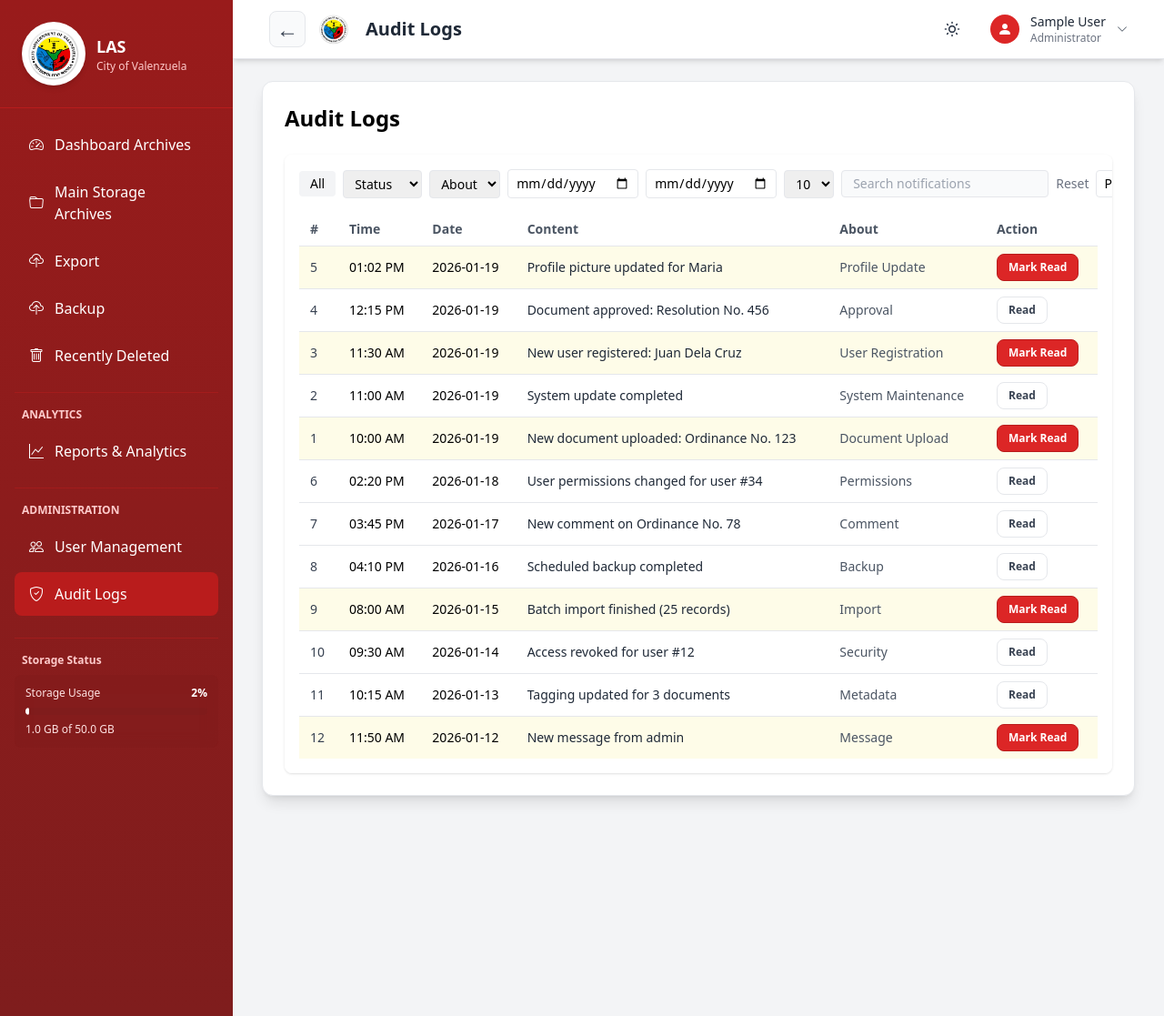
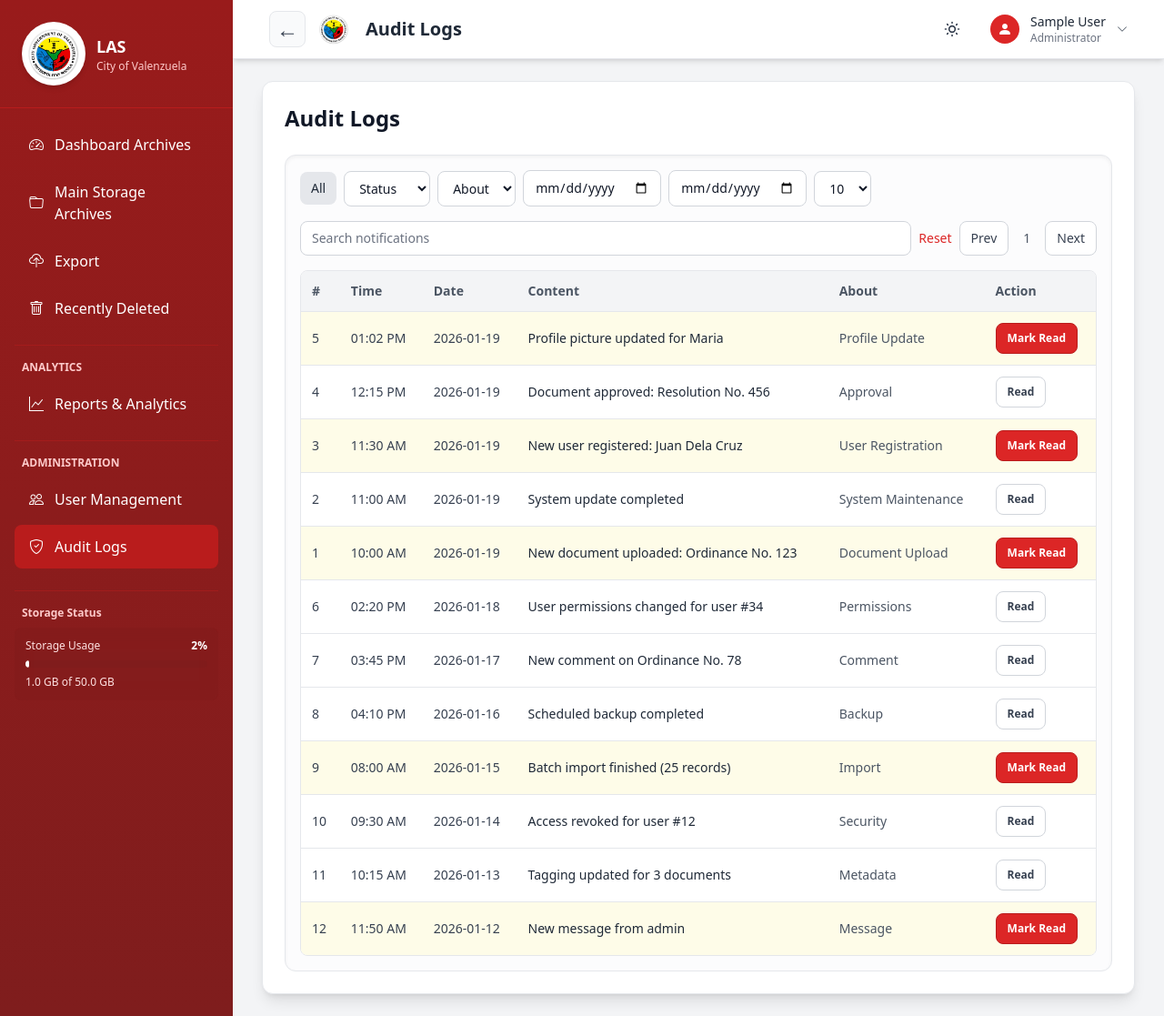
Before and after one commit to Rakshasa010/LGU2-Archives, a PHP site: page /LGU2-Archives/audit-logs.php in a window 1280 px wide. Shown: the whole page at 91% size. Run offline with PHP 8.4, Linux system fonts and the light colour scheme; the visitor is signed in with stand-in values (Sample User, id 1); data comes from the database, SQL or seed files in the repository; some libraries are stand-ins or nearby versions.

Commit message:
update_re

```diff
--- a/LGU2-Archives/audit-logs.php
+++ b/LGU2-Archives/audit-logs.php
@@ -68,7 +68,7 @@
         <link rel="stylesheet" href="assets/css/archives-landing.css">
         <link rel="stylesheet" href="assets/css/audit-logs.css">
     </head>
-    <body class="bg-gray-100 dark:bg-slate-900 font-sans antialiased transition-colors duration-200">
+    <body class="bg-gray-100 dark:bg-slate-900 font-sans antialiased transition-colors duration-200 min-h-screen">
         <!-- Mobile Sidebar Overlay -->
         <div id="sidebar-overlay" class="fixed inset-0 bg-black/60 backdrop-blur-sm z-40 md:hidden opacity-0 pointer-events-none transition-all duration-300 ease-out"></div>
 
@@ -109,10 +109,7 @@
                     <span>Export</span>
                 </a>
 
-                <a href="recent_deleted.php" class="flex items-center px-4 py-3 text-white hover:bg-red-700/70 rounded-lg mb-1 transition-all duration-200 hover:translate-x-1">
-                    <i class="bi bi-trash mr-3 text-lg"></i>
-                    <span>Backup</span>
-                </a>
+
 
                  <!-- ANALYTICS Section -->
             <div class="mt-4 pt-4 border-t border-red-700/50">
@@ -182,11 +179,6 @@
                         <a href="#" class="flex items-center px-4 py-3 text-white hover:bg-red-700/70 rounded-lg mb-1 transition-all duration-200 hover:translate-x-1">
                             <i class="bi bi-cloud-upload mr-3"></i>
                             <span class="sidebar-text">Export</span>
-                        </a>
-
-                        <a href="#" class="flex items-center px-4 py-3 text-white hover:bg-red-700/70 rounded-lg mb-1 transition-all duration-200 hover:translate-x-1">
-                            <i class="bi bi-cloud-upload mr-3"></i>
-                            <span class="sidebar-text">Backup</span>
                         </a>
 
                         <a href="recent_deleted.php" class="flex items-center px-4 py-3 text-white hover:bg-red-700/70 rounded-lg mb-1 transition-all duration-200 hover:translate-x-1">
@@ -298,74 +290,74 @@
                 <main class="flex-1 overflow-y-auto bg-gray-100 dark:bg-slate-900">
                     <div class="max-w-7xl mx-auto px-4 sm:px-6 lg:px-8 py-6">
                         <div class="space-y-6">
-                            <div class="bg-white dark:bg-slate-800 rounded-xl shadow-lg border border-gray-200 dark:border-slate-700 p-6">
+                            <div class="bg-white dark:bg-slate-800/95 rounded-xl shadow-lg border border-gray-200 dark:border-slate-600/80 p-4 sm:p-6">
                                 <div class="flex items-center justify-between mb-6">
                                     <div class="flex items-center space-x-3">
-                                        <h1 class="text-2xl font-bold">Audit Logs</h1>
+                                        <h1 class="text-xl sm:text-2xl font-bold text-gray-900 dark:text-slate-100">Audit Logs</h1>
                                     </div>
                                 </div>
 
-                                <div class="bg-white dark:bg-slate-800 rounded-lg shadow p-4 overflow-x-auto">
-                                    <div class="flex items-center justify-between mb-4">
-                                        <div class="flex items-center space-x-2">
-                                            <button id="filter-all" class="px-3 py-1 rounded bg-gray-100 dark:bg-slate-700 text-sm">All</button>
-                                            <select id="filter-status" class="px-2 py-1 rounded border text-sm">
+                                <div class="bg-gray-50/50 dark:bg-slate-800/80 rounded-xl border border-gray-200 dark:border-slate-600/80 shadow-inner dark:shadow-none p-4 overflow-x-auto">
+                                    <div class="flex flex-col gap-4 mb-4">
+                                        <div class="flex flex-wrap items-center gap-2">
+                                            <button id="filter-all" class="px-3 py-2 rounded-lg bg-gray-200 dark:bg-slate-600 text-gray-800 dark:text-slate-200 text-sm font-medium hover:bg-gray-300 dark:hover:bg-slate-500 transition-colors">All</button>
+                                            <select id="filter-status" class="px-3 py-2 rounded-lg border border-gray-300 dark:border-slate-500 bg-white dark:bg-slate-700 text-gray-900 dark:text-slate-100 text-sm">
                                                 <option value="">Status</option>
                                                 <option value="unread">Unread</option>
                                                 <option value="read">Read</option>
                                             </select>
-                                            <select id="filter-about" class="px-2 py-1 rounded border text-sm">
+                                            <select id="filter-about" class="px-3 py-2 rounded-lg border border-gray-300 dark:border-slate-500 bg-white dark:bg-slate-700 text-gray-900 dark:text-slate-100 text-sm">
                                                 <option value="">About</option>
                                             </select>
-                                            <input id="filter-from" type="date" class="px-2 py-1 rounded border text-sm">
-                                            <input id="filter-to" type="date" class="px-2 py-1 rounded border text-sm">
-                                            <select id="page-size" class="px-2 py-1 rounded border text-sm">
+                                            <input id="filter-from" type="date" class="px-3 py-2 rounded-lg border border-gray-300 dark:border-slate-500 bg-white dark:bg-slate-700 text-gray-900 dark:text-slate-100 text-sm">
+                                            <input id="filter-to" type="date" class="px-3 py-2 rounded-lg border border-gray-300 dark:border-slate-500 bg-white dark:bg-slate-700 text-gray-900 dark:text-slate-100 text-sm">
+                                            <select id="page-size" class="px-3 py-2 rounded-lg border border-gray-300 dark:border-slate-500 bg-white dark:bg-slate-700 text-gray-900 dark:text-slate-100 text-sm">
                                                 <option value="10">10</option>
                                                 <option value="25">25</option>
                                                 <option value="50">50</option>
                                             </select>
-                                            <span id="unread-count" class="ml-3 text-sm text-gray-600 dark:text-gray-300"></span>
+                                            <span id="unread-count" class="ml-2 text-sm text-gray-600 dark:text-slate-400"></span>
                                         </div>
-                                        <div class="flex items-center space-x-2">
-                                            <input id="searchInput" type="search" placeholder="Search notifications" class="px-3 py-1 border rounded bg-gray-50 dark:bg-slate-700 text-sm">
-                                            <a href="?" class="text-sm text-gray-500 hover:underline">Reset</a>
-                                            <div id="paginationControls" class="ml-2 flex items-center space-x-2">
-                                                <button id="page-prev" class="px-2 py-1 rounded border text-sm">Prev</button>
-                                                <span id="page-info" class="text-sm text-gray-600 dark:text-gray-300">1</span>
-                                                <button id="page-next" class="px-2 py-1 rounded border text-sm">Next</button>
+                                        <div class="flex flex-wrap items-center gap-2">
+                                            <input id="searchInput" type="search" placeholder="Search notifications" class="flex-1 min-w-[140px] px-3 py-2 rounded-lg border border-gray-300 dark:border-slate-500 bg-white dark:bg-slate-700 text-gray-900 dark:text-slate-100 placeholder-gray-500 dark:placeholder-slate-400 text-sm">
+                                            <a href="?" class="text-sm text-red-600 dark:text-red-400 hover:underline font-medium">Reset</a>
+                                            <div id="paginationControls" class="flex items-center gap-2">
+                                                <button id="page-prev" class="px-3 py-2 rounded-lg border border-gray-300 dark:border-slate-500 bg-white dark:bg-slate-700 text-gray-700 dark:text-slate-200 text-sm hover:bg-gray-50 dark:hover:bg-slate-600 transition-colors">Prev</button>
+                                                <span id="page-info" class="text-sm text-gray-600 dark:text-slate-400 px-2">1</span>
+                                                <button id="page-next" class="px-3 py-2 rounded-lg border border-gray-300 dark:border-slate-500 bg-white dark:bg-slate-700 text-gray-700 dark:text-slate-200 text-sm hover:bg-gray-50 dark:hover:bg-slate-600 transition-colors">Next</button>
                                             </div>
                                         </div>
                                     </div>
 
-                                    <div class="overflow-hidden">
+                                    <div class="overflow-hidden rounded-lg border border-gray-200 dark:border-slate-600/80">
                                     <table class="w-full text-left table-auto">
                                         <thead>
-                                            <tr class="text-sm text-gray-600 dark:text-gray-300">
-                                                <th class="px-3 py-2">#</th>
-                                                <th class="px-3 py-2">Time</th>
-                                                <th class="px-3 py-2">Date</th>
-                                                <th class="px-3 py-2">Content</th>
-                                                <th class="px-3 py-2">About</th>
-                                                <th class="px-3 py-2">Action</th>
+                                            <tr class="text-sm text-gray-600 dark:text-slate-400 bg-gray-100 dark:bg-slate-700/80 border-b border-gray-200 dark:border-slate-600">
+                                                <th class="px-3 py-3 font-semibold">#</th>
+                                                <th class="px-3 py-3 font-semibold">Time</th>
+                                                <th class="px-3 py-3 font-semibold">Date</th>
+                                                <th class="px-3 py-3 font-semibold">Content</th>
+                                                <th class="px-3 py-3 font-semibold">About</th>
+                                                <th class="px-3 py-3 font-semibold">Action</th>
                                             </tr>
                                         </thead>
-                                        <tbody id="notesBody">
+                                        <tbody id="notesBody" class="divide-y divide-gray-200 dark:divide-slate-600">
                                         <?php foreach ($notifications as $note): ?>
                                             <?php $isSelected = ($selectedId !== null && $selectedId === (int)$note['id']); ?>
-                                            <tr id="note-<?php echo (int)$note['id']; ?>" data-id="<?php echo (int)$note['id']; ?>" data-status="<?php echo htmlspecialchars($note['status']); ?>" class="border-t <?php echo $isSelected ? 'highlight' : ''; ?>">
-                                                <td class="px-3 py-2 text-sm text-gray-700 dark:text-gray-200"><?php echo (int)$note['id']; ?></td>
-                                                <td class="px-3 py-2 text-sm"><?php echo htmlspecialchars($note['time']); ?></td>
-                                                <td class="px-3 py-2 text-sm"><?php echo htmlspecialchars($note['date']); ?></td>
-                                                <td class="px-3 py-2 text-sm">
+                                            <tr id="note-<?php echo (int)$note['id']; ?>" data-id="<?php echo (int)$note['id']; ?>" data-status="<?php echo htmlspecialchars($note['status']); ?>" class="<?php echo $isSelected ? 'highlight' : ''; ?> bg-white dark:bg-slate-800/50 hover:bg-gray-50 dark:hover:bg-slate-700/50 transition-colors">
+                                                <td class="px-3 py-3 text-sm text-gray-700 dark:text-slate-200"><?php echo (int)$note['id']; ?></td>
+                                                <td class="px-3 py-3 text-sm text-gray-700 dark:text-slate-200"><?php echo htmlspecialchars($note['time']); ?></td>
+                                                <td class="px-3 py-3 text-sm text-gray-700 dark:text-slate-200"><?php echo htmlspecialchars($note['date']); ?></td>
+                                                <td class="px-3 py-3 text-sm">
                                                     <?php if (!empty($note['link'])): ?>
-                                                        <a href="<?php echo htmlspecialchars($note['link']); ?>" class="text-gray-800 dark:text-gray-100 hover:underline block"><?php echo htmlspecialchars($note['content']); ?></a>
+                                                        <a href="<?php echo htmlspecialchars($note['link']); ?>" class="text-gray-800 dark:text-slate-100 hover:underline block"><?php echo htmlspecialchars($note['content']); ?></a>
                                                     <?php else: ?>
-                                                        <span class="text-gray-800 dark:text-gray-100 block"><?php echo htmlspecialchars($note['content']); ?></span>
+                                                        <span class="text-gray-800 dark:text-slate-100 block"><?php echo htmlspecialchars($note['content']); ?></span>
                                                     <?php endif; ?>
                                                 </td>
-                                                <td class="px-3 py-2 text-sm text-gray-600 dark:text-gray-300"><?php echo htmlspecialchars($note['about']); ?></td>
-                                                <td class="px-3 py-2 text-sm">
-                                                    <button class="mark-read-btn px-3 py-1.5 text-xs font-semibold rounded-lg border transition-colors" type="button">Mark Read</button>
+                                                <td class="px-3 py-3 text-sm text-gray-600 dark:text-slate-400"><?php echo htmlspecialchars($note['about']); ?></td>
+                                                <td class="px-3 py-3 text-sm">
+                                                    <button class="mark-read-btn px-3 py-2 text-xs font-semibold rounded-lg border border-gray-300 dark:border-slate-500 bg-white dark:bg-slate-700 text-gray-700 dark:text-slate-200 hover:bg-gray-100 dark:hover:bg-slate-600 transition-colors" type="button">Mark Read</button>
                                                 </td>
                                             </tr>
                                         <?php endforeach; ?>
```
Also changed, not shown: LGU2-Archives/assets/css/audit-logs.css (+119 -3 lines), LGU2-Archives/burgersettings.php (+63 -60 lines), LGU2-Archives/user_management.php (+2 -6 lines).
